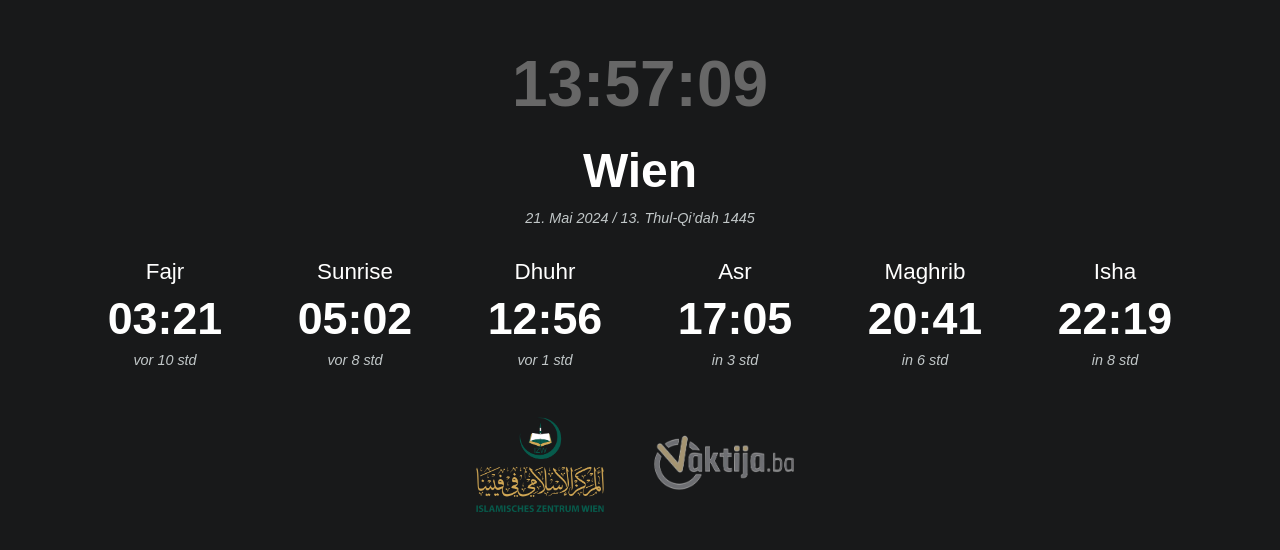
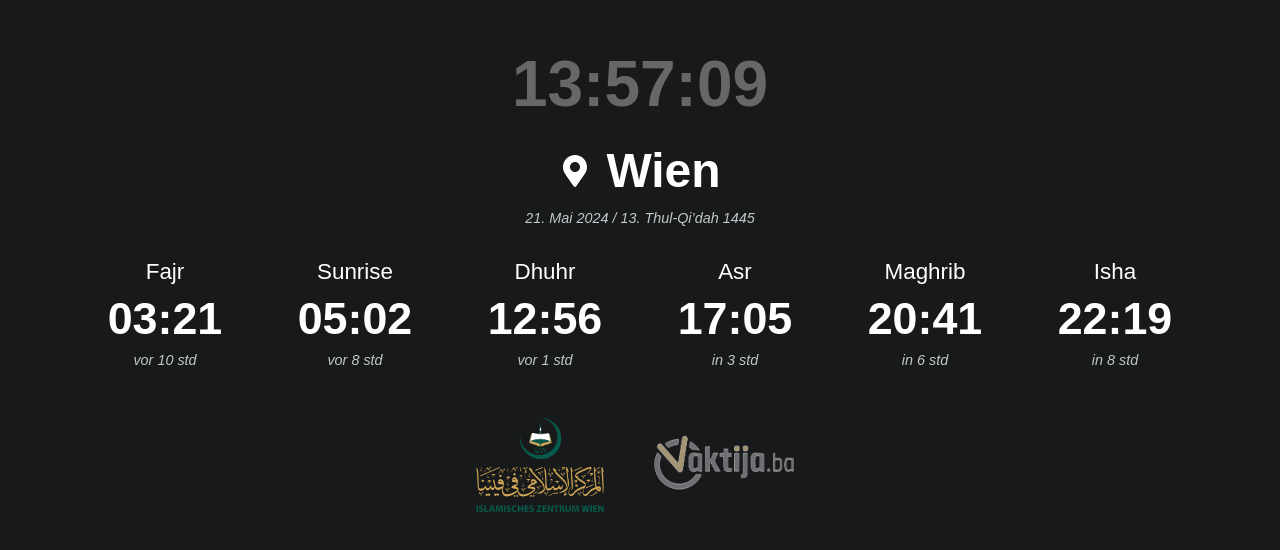
Before and after one commit to vheldic/prayertimes, a React (Create React App) app: page / in a window 1280 px wide. Shown: the part 194-744 px from the top of the page. Built offline with nearby package versions, Linux system fonts and the light colour scheme.

Commit message:
Added option to change Location

```diff
--- a/src/App.js
+++ b/src/App.js
@@ -1,11 +1,21 @@
+import { useState } from "react";
 import "./App.css";
+import Locations from "./components/Locations.js";
 import Main from "./components/Main.js";
 import Redirects from "./components/Redirects.js";
 
 function App() {
+  const [showLocations, setShowLocations] = useState(false);
+  const [location, setLocation] = useState(17);
+
   return (
     <div className="App">
-      <Main />
+      <Locations
+        showLocations={showLocations}
+        setShowLocations={setShowLocations}
+        setLocation={setLocation}
+      />
+      <Main location={location} setShowLocations={setShowLocations} />
       <Redirects />
     </div>
   );
--- a/src/api/getData.js
+++ b/src/api/getData.js
@@ -14,6 +14,10 @@ export async function getPrayertimes(city_id, dayofyear) {
     }
 }
 
+export async function getLocations() {
+    return data.locations;
+}
+
 function formatDate(str) {
     const monthNum = str.slice(str.indexOf("-") + 1, str.lastIndexOf("-"))
     const monthStr = data.months[monthNum - 1]
--- a/src/components/Location.css
+++ b/src/components/Location.css
@@ -3,6 +3,13 @@
 }
 
 .city {
+  display: inline-flex;
+  align-items: center;
+  gap: 15px;
+  cursor: pointer;
+}
+
+.cityname {
   font-size: 3em;
   font-weight: 600;
   line-height: 1.2;
--- a/src/components/Location.js
+++ b/src/components/Location.js
@@ -1,13 +1,29 @@
 import "./Location.css";
 
-function Location({location, date, hijri}) {
+function Location({ location, date, hijri, setShowLocations }) {
   return (
     <div className="location">
-      <h1 className="city">{location}</h1>
+      <div className="city" onClick={() => setShowLocations(true)}>
+        <svg
+          aria-hidden="true"
+          data-prefix="fas"
+          data-icon="map-marker-alt"
+          className="map-marker-alt dark"
+          viewBox="0 0 384 512"
+          height="32"
+          width="32"
+        >
+          <path
+            fill="currentColor"
+            d="M172.268 501.67C26.97 291.031 0 269.413 0 192 0 85.961 85.961 0 192 0s192 85.961 192 192c0 77.413-26.97 99.031-172.268 309.67-9.535 13.774-29.93 13.773-39.464 0zM192 272c44.183 0 80-35.817 80-80s-35.817-80-80-80-80 35.817-80 80 35.817 80 80 80z"
+          />
+        </svg>
+        <h1 className="cityname">{location}</h1>
+      </div>
       {
         date !== undefined || hijri !== undefined
-        ?<p className="date">{date + " / " + hijri}</p>
-        :<div/>
+        ? <p className="date">{date + " / " + hijri}</p>
+        : <div />
       }
     </div>
   );
--- /dev/null
+++ b/src/components/Locations.css
@@ -0,0 +1,41 @@
+.locations-fullscreen {
+  position: fixed;
+  top: 0;
+  left: 0;
+  height: 100%;
+  width: 100%;
+  overflow-x: hidden;
+  background-color: var(--color-background-dark);
+  display: flex;
+  justify-content: center;
+}
+
+.location-list {
+  height: 100%;
+  display: flex;
+  flex-direction: column;
+  justify-content: center;
+}
+
+.close-btn {
+  display: flex;
+  justify-content: flex-end;
+  margin: 0;
+  font-size: 36px;
+  cursor: pointer;
+}
+
+.locations {
+  width: 720px;
+  display: inline-flex;
+  flex-wrap: wrap;
+  justify-content: center;
+  gap: 40px 50px;
+  padding: 0 20px;
+}
+
+.locations h1 {
+  margin: 0;
+  max-width: fit-content;
+  cursor: pointer;
+}
--- /dev/null
+++ b/src/components/Locations.js
@@ -0,0 +1,39 @@
+import { useState, useEffect } from "react";
+import "./Locations.css";
+import { getLocations } from "../api/getData.js";
+
+function Locations({ showLocations, setShowLocations, setLocation }) {
+  const [locations, setLocations] = useState([]);
+
+  useEffect(() => {
+    getLocations().then((res) => {
+      setLocations(res);
+    });
+    console.log(locations);
+  }, [locations]);
+
+  if (!showLocations) return null;
+  return (
+    <div className="locations-fullscreen">
+      <div className="location-list">
+        <p className="close-btn" onClick={() => setShowLocations(false)}>&times;</p>
+        <div className="locations">
+          {locations.map((name, index) => (
+            <h1
+              key={index}
+              onClick={() => {
+                console.log("Location change -> ", locations[index]);
+                setLocation(index + 1);
+                setShowLocations(false);
+              }}
+            >
+              {name}
+            </h1>
+          ))}
+        </div>
+      </div>
+    </div>
+  );
+}
+
+export default Locations;
--- a/src/components/Main.js
+++ b/src/components/Main.js
@@ -5,17 +5,16 @@ import Counter from "./Counter.js";
 import Location from "./Location.js";
 import PrayerTime from "./PrayerTime.js";
 
-function Main() {
+function Main({ location, setShowLocations }) {
   const currentDay = getCurrentDay();
   const [currentMinute, setCurrentMinute] = useState()
-  const [city_id, setLocation] = useState(17);
   const [data, setData] = useState(null);
 
   useEffect(() => {
-    getPrayertimes(city_id, currentDay).then((res) => {
+    getPrayertimes(location, currentDay).then((res) => {
       setData(res)
     })
-  }, [city_id, currentDay]);
+  }, [location, currentDay]);
 
   function getCurrentDay() {
     const now = new Date();
@@ -33,6 +32,7 @@ function Main() {
         location={data?.city_name}
         date={data?.date[0]}
         hijri={data?.date[1]}
+        setShowLocations={setShowLocations}
       />
       <div className="prayerTimes">
         {data?.times.map((value, index) => (
```
